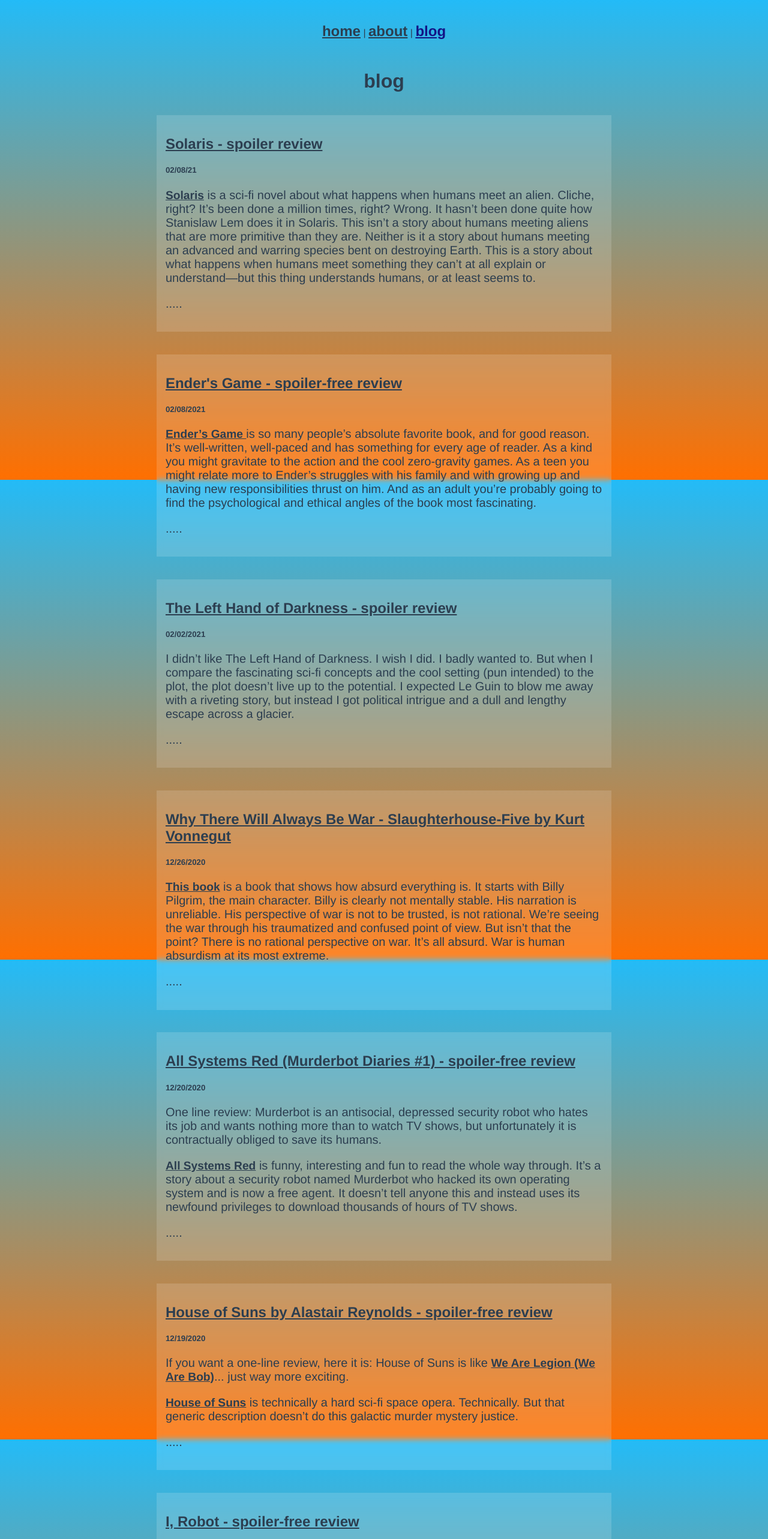
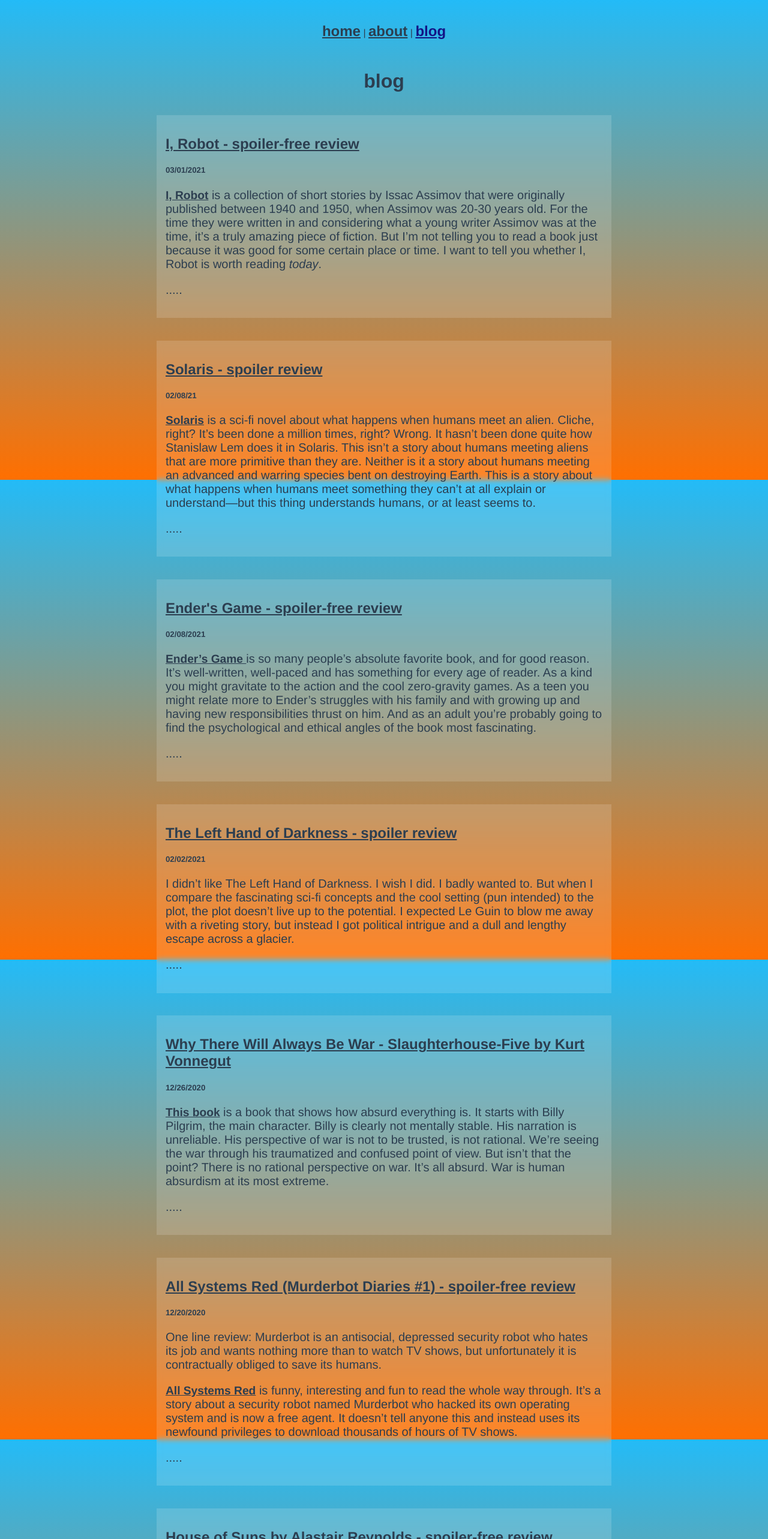
Before and after one commit to ruthrootz/portfolio, a Vue app: page /blog in a window 1280 px wide. Shown: the top 2566 px of the page at 60% size. Built offline with nearby package versions, Linux system fonts and the light colour scheme.

Commit message:
ordered blog posts

```diff
--- a/src/components/Blog.ts
+++ b/src/components/Blog.ts
@@ -5,6 +5,6 @@
     private articles: any[] = [];
 
     private mounted(): void {
-        this.articles = this.$store.state.articles;
+        this.articles = this.$store.state.articles.sort((a, b) => (a.id < b.id) ? 1 : -1);
     }
 }
```
